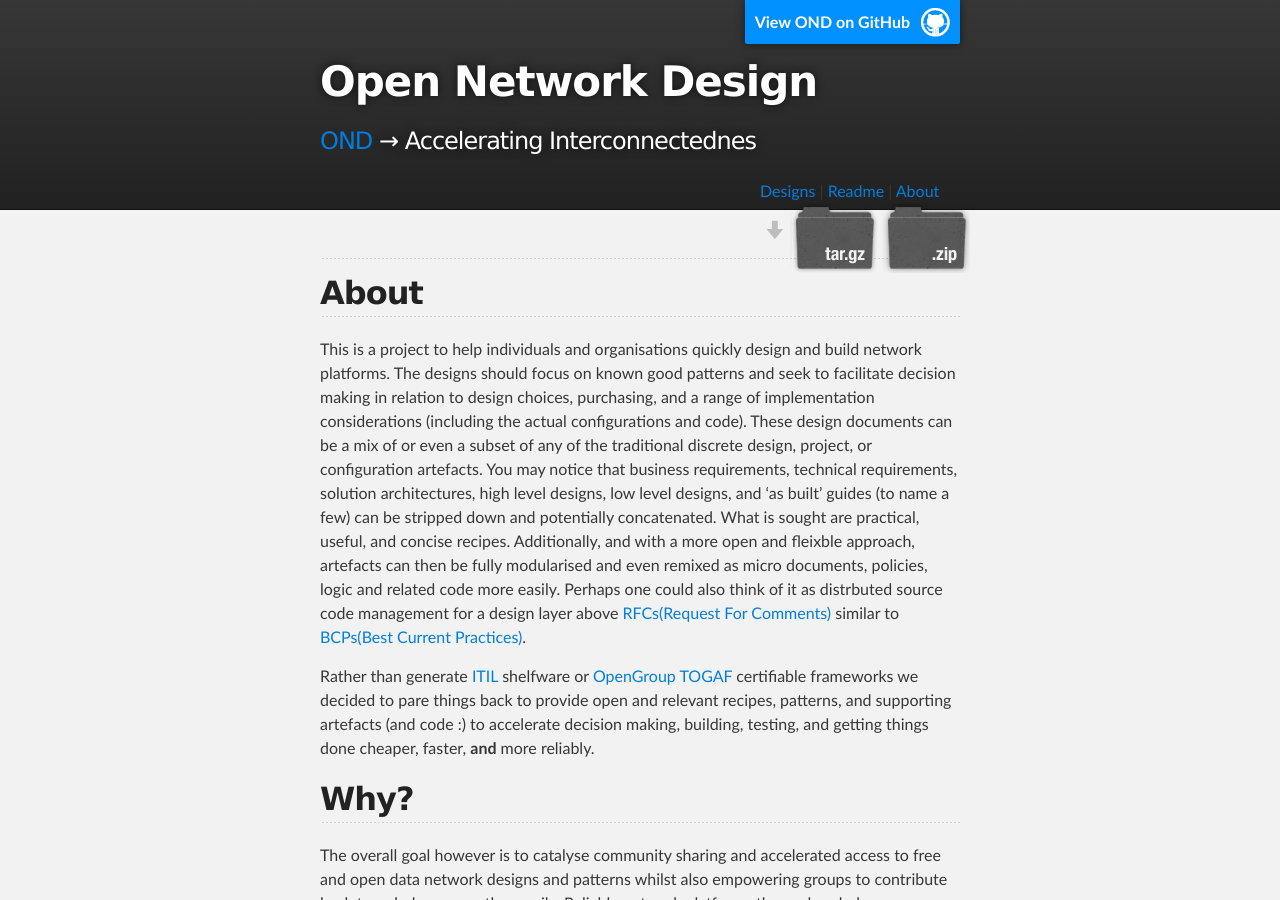
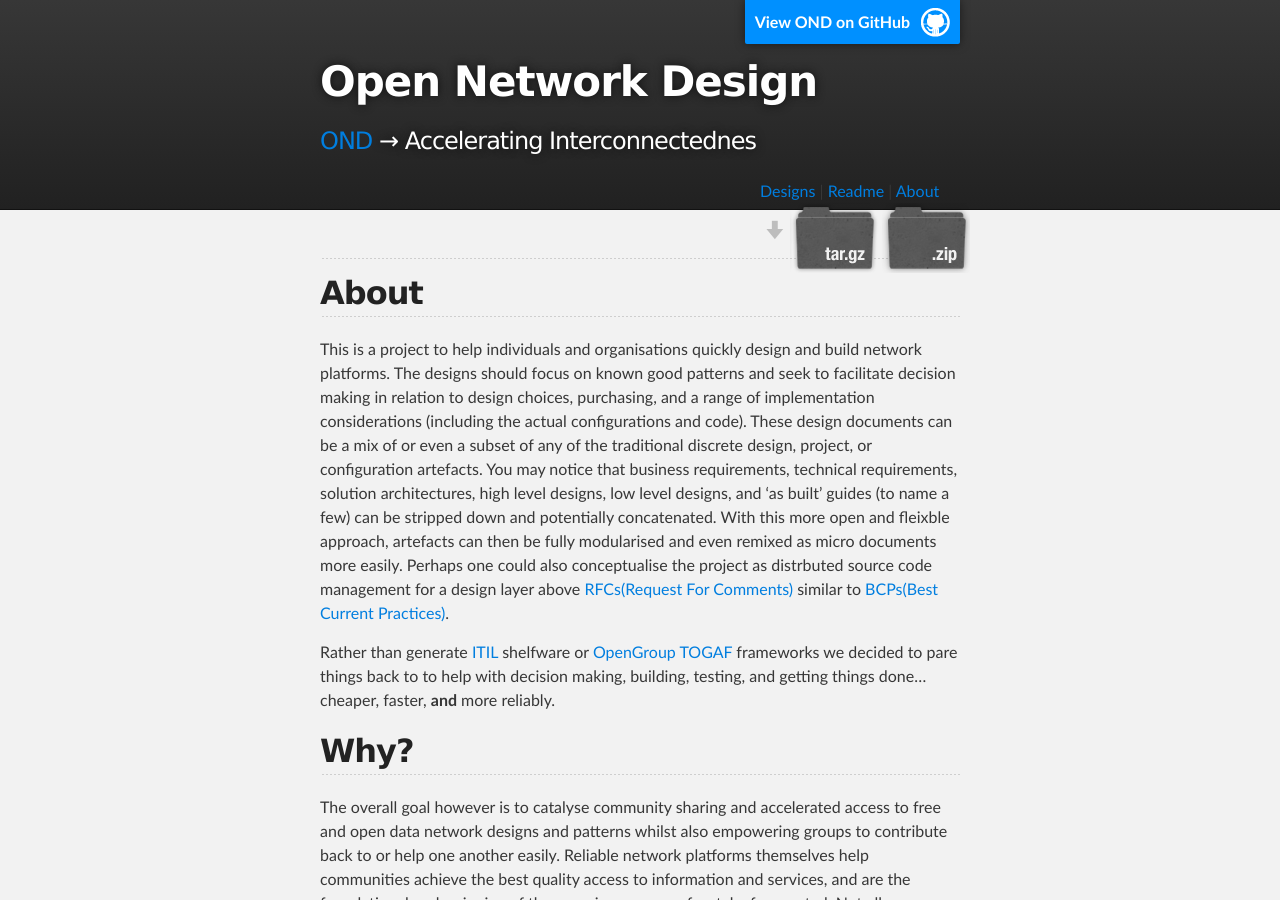
Before and after one commit to podomere/ond, a Jekyll site: the page built from about.md, in a window 1280 px wide and 900 px high. Built offline with Jekyll 4.4.1, drawn with Linux system fonts in a browser that asks for light colours.

Commit message:
Updated for syntax

```diff
--- a/about.md
+++ b/about.md
@@ -11,9 +11,9 @@ type: info
 
 ## About
 
-This is a project to help individuals and organisations quickly design and build network platforms. The designs should focus on known good patterns and seek to facilitate decision making in relation to design choices, purchasing, and a range of implementation considerations (including the actual configurations and code). These design documents can be a mix of or even a subset of any of the traditional discrete design, project, or configuration artefacts. You may notice that business requirements, technical requirements, solution architectures, high level designs, low level designs, and 'as built' guides (to name a few) can be stripped down and potentially concatenated. What is sought are practical, useful, and concise recipes. Additionally, and with a more open and fleixble approach, artefacts can then be fully modularised and even remixed as micro documents, policies, logic and related code more easily. Perhaps one could also think of it as distrbuted source code management for a design layer above [RFCs(Request For Comments)](http://www.ietf.org/rfc.html) similar to [BCPs(Best Current Practices)](http://en.wikipedia.org/wiki/Best_current_practice).
+This is a project to help individuals and organisations quickly design and build network platforms. The designs should focus on known good patterns and seek to facilitate decision making in relation to design choices, purchasing, and a range of implementation considerations (including the actual configurations and code). These design documents can be a mix of or even a subset of any of the traditional discrete design, project, or configuration artefacts. You may notice that business requirements, technical requirements, solution architectures, high level designs, low level designs, and 'as built' guides (to name a few) can be stripped down and potentially concatenated. With this more open and fleixble approach, artefacts can then be fully modularised and even remixed as micro documents more easily. Perhaps one could also conceptualise the project as distrbuted source code management for a design layer above [RFCs(Request For Comments)](http://www.ietf.org/rfc.html) similar to [BCPs(Best Current Practices)](http://en.wikipedia.org/wiki/Best_current_practice).
 
-Rather than generate [ITIL](http://www.itil-officialsite.com/AboutITIL/WhatisITIL.aspx) shelfware or [OpenGroup TOGAF](http://www.opengroup.org/togaf/) certifiable frameworks we decided to pare things back to provide open and relevant recipes, patterns, and supporting artefacts (and code :) to accelerate decision making, building, testing, and getting things done cheaper, faster, **and** more reliably.
+Rather than generate [ITIL](http://www.itil-officialsite.com/AboutITIL/WhatisITIL.aspx) shelfware or [OpenGroup TOGAF](http://www.opengroup.org/togaf/) frameworks we decided to pare things back to to help with decision making, building, testing, and getting things done… cheaper, faster, **and** more reliably.
 
 ## Why?
 
```
